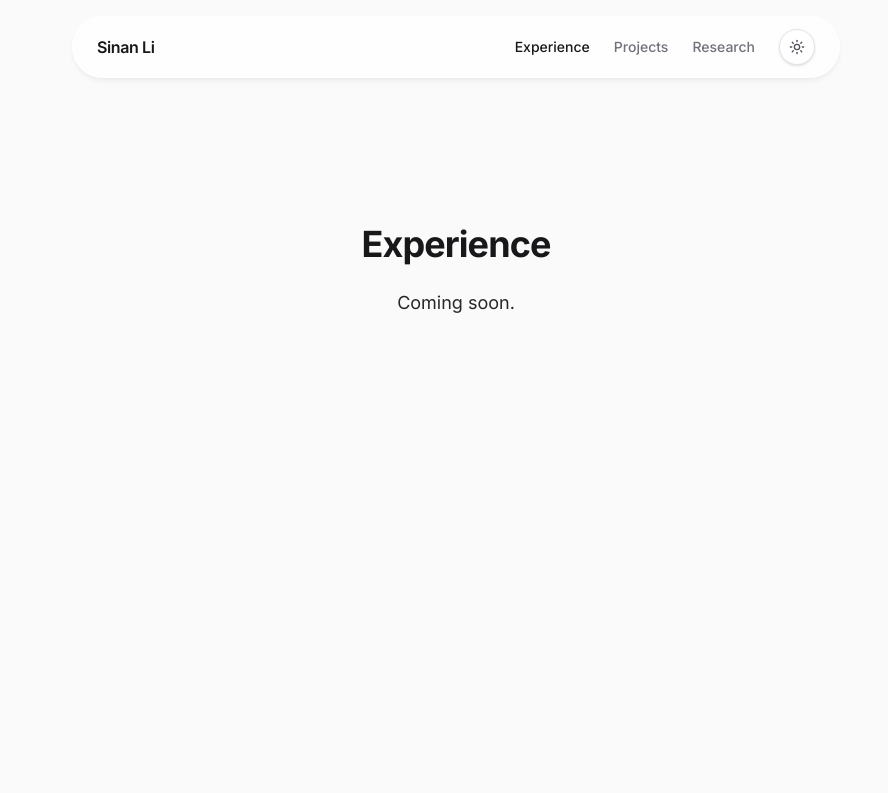
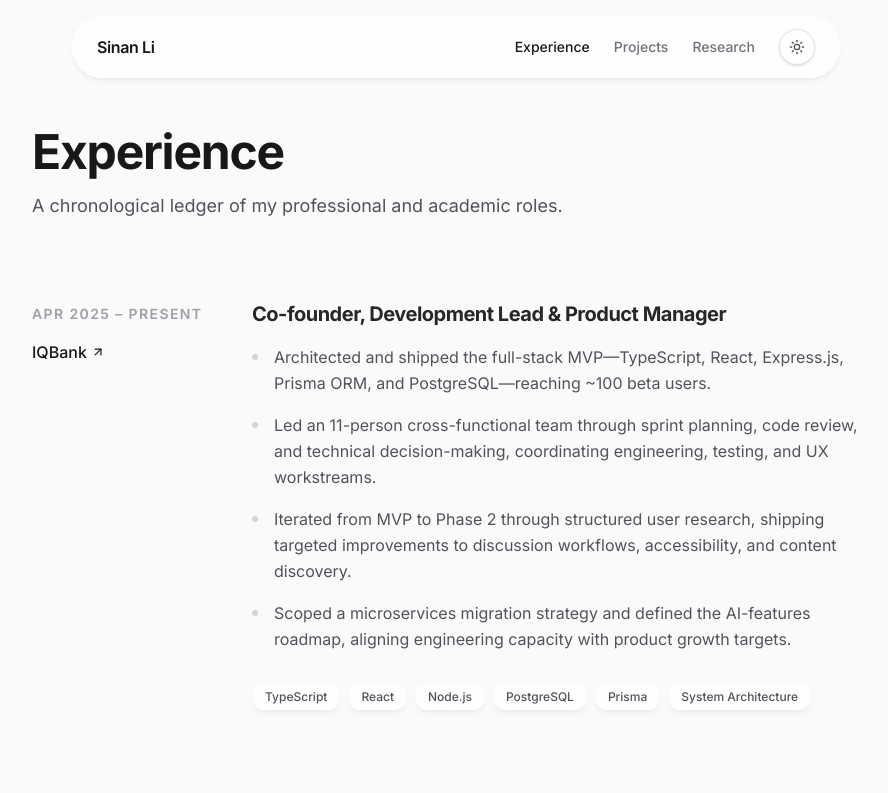
Before and after one commit to lance1416/portfolio, a React (Vite) app: page /experience in a window 1280 px wide. Shown: the top 793 px of the page, without its empty margins (184-1072 px from the left). Built offline with nearby package versions, Linux system fonts and the light colour scheme.

Commit message:
feat: bootstrap experience page

```diff
--- a/src/App.tsx
+++ b/src/App.tsx
@@ -1,5 +1,6 @@
 import { createBrowserRouter, RouterProvider } from 'react-router-dom';
 import MainLayout from '@/layouts/MainLayout.tsx';
+import Experience from '@/pages/Experience.tsx';
 import Home from '@/pages/Home.tsx';
 
 const Placeholder = ({ title }: { title: string }) => (
@@ -22,7 +23,7 @@ const router = createBrowserRouter([
       },
       {
         path: 'experience',
-        element: <Placeholder title="Experience" />,
+        element: <Experience />,
       },
       {
         path: 'projects',
--- /dev/null
+++ b/src/components/ExperienceRow.tsx
@@ -0,0 +1,83 @@
+import { motion, type Variants } from 'framer-motion';
+import { ArrowUpRight } from 'lucide-react';
+import { SkillPill } from '@/components/SkillPill';
+import type { ExperienceItem } from '@/data/experience';
+
+const rowVariants: Variants = {
+  hidden: { opacity: 0, y: 20 },
+  show: {
+    opacity: 1,
+    y: 0,
+    transition: { type: 'spring', stiffness: 300, damping: 24 },
+  },
+};
+
+export function ExperienceRow({ job }: { job: ExperienceItem }) {
+  return (
+    <motion.article
+      variants={rowVariants}
+      className="group relative grid grid-cols-1 md:grid-cols-4 gap-4 md:gap-8 transition-all duration-500 md:hover:!opacity-100 md:group-hover/list:opacity-30"
+    >
+      {/* Liquid Glass Background */}
+      <div className="absolute -inset-x-6 -inset-y-6 z-0 hidden rounded-[2rem] glass opacity-0 transition-all duration-500 group-hover:opacity-100 group-hover:scale-100 scale-95 md:block" />
+
+      {/* Left Column: Dates & Company */}
+      <div className="z-10 md:col-span-1 pt-1">
+        <p className="text-sm font-semibold tracking-widest text-zinc-400 dark:text-zinc-500 uppercase">
+          {job.period}
+        </p>
+
+        {/* Conditional rendering for the company link */}
+        {job.link ? (
+          <a
+            href={job.link}
+            target="_blank"
+            rel="noopener noreferrer"
+            className="group/link mt-2 md:mt-4 inline-flex items-center gap-1 font-medium text-zinc-900 dark:text-zinc-100 transition-colors hover:text-zinc-600 dark:hover:text-zinc-300"
+          >
+            {job.company}
+            <ArrowUpRight className="h-3.5 w-3.5 transition-transform group-hover/link:-translate-y-0.5 group-hover/link:translate-x-0.5" />
+          </a>
+        ) : (
+          <p className="mt-2 font-medium text-zinc-900 dark:text-zinc-100 md:mt-4 transition-colors group-hover:text-black dark:group-hover:text-white">
+            {job.company}
+          </p>
+        )}
+      </div>
+
+      {/* Right Column: Role, Description, Skills */}
+      <div className="z-10 md:col-span-3">
+        {/* Role Title (High contrast Zinc instead of purple) */}
+        <h3 className="text-xl font-bold tracking-tight text-zinc-800 dark:text-zinc-200 transition-colors duration-300 group-hover:text-zinc-950 dark:group-hover:text-white">
+          {job.role}
+        </h3>
+
+        {/* Bullet Points */}
+        <ul className="mt-4 space-y-4 text-zinc-600 dark:text-zinc-400">
+          {job.description.map((point, index) => (
+            // biome-ignore lint/suspicious/noArrayIndexKey: pre-defined, does not change dynamically
+            <li key={index} className="flex items-start gap-4">
+              <svg
+                className="mt-2.5 h-1.5 w-1.5 shrink-0 fill-zinc-300 dark:fill-zinc-700 transition-colors duration-300 group-hover:fill-zinc-500 dark:group-hover:fill-zinc-400"
+                viewBox="0 0 6 6"
+                aria-hidden="true"
+              >
+                <circle cx="3" cy="3" r="3"></circle>
+              </svg>
+              <span className="leading-relaxed transition-colors duration-300 group-hover:text-zinc-800 dark:group-hover:text-zinc-200">
+                {point}
+              </span>
+            </li>
+          ))}
+        </ul>
+
+        {/* Skills */}
+        <div className="mt-8 flex flex-wrap gap-2">
+          {job.skills.map((skill) => (
+            <SkillPill key={skill} skill={skill} />
+          ))}
+        </div>
+      </div>
+    </motion.article>
+  );
+}
--- /dev/null
+++ b/src/components/SkillPill.tsx
@@ -0,0 +1,14 @@
+import { motion } from 'framer-motion';
+
+export function SkillPill({ skill }: { skill: string }) {
+  return (
+    <motion.span
+      whileHover={{ scale: 1.05, y: -1 }}
+      whileTap={{ scale: 0.95 }}
+      transition={{ type: 'spring', stiffness: 400, damping: 20 }}
+      className="inline-flex cursor-default items-center rounded-full glass px-3 py-1 text-xs font-medium text-zinc-600 transition-colors hover:text-zinc-900 dark:text-zinc-400 dark:hover:text-zinc-100"
+    >
+      {skill}
+    </motion.span>
+  );
+}
--- /dev/null
+++ b/src/data/experience.ts
@@ -0,0 +1,51 @@
+export interface ExperienceItem {
+  id: string;
+  role: string;
+  company: string;
+  period: string;
+  link?: string;
+  description: string[];
+  skills: string[];
+}
+
+export const experienceData: ExperienceItem[] = [
+  {
+    id: 'iqbank',
+    role: 'Co-founder, Development Lead & Product Manager',
+    company: 'IQBank',
+    period: 'Apr 2025 – Present',
+    link: 'https://iqbank.teach.cs.toronto.edu',
+    description: [
+      'Architected and shipped the full-stack MVP—TypeScript, React, Express.js, Prisma ORM, and PostgreSQL—reaching ~100 beta users.',
+      'Led an 11-person cross-functional team through sprint planning, code review, and technical decision-making, coordinating engineering, testing, and UX workstreams.',
+      'Iterated from MVP to Phase 2 through structured user research, shipping targeted improvements to discussion workflows, accessibility, and content discovery.',
+      'Scoped a microservices migration strategy and defined the AI-features roadmap, aligning engineering capacity with product growth targets.',
+    ],
+    skills: [
+      'TypeScript',
+      'React',
+      'Node.js',
+      'PostgreSQL',
+      'Prisma',
+      'System Architecture',
+    ],
+  },
+  {
+    id: 'uoft-ta',
+    role: 'Teaching Assistant, CSC309: Web Programming',
+    company: 'University of Toronto',
+    period: 'Jan 2025 – Apr 2025',
+    description: [
+      'Designed a full-stack programming assignment requiring students to build a RESTful loyalty-program backend with production-grade API constraints.',
+      'Authored end-to-end technical specifications covering API contract design, server-side logic, and data modelling.',
+      'Ran weekly office hours guiding students through REST API design, backend architecture, and debugging.',
+      'Conceived the assignment brief later adopted as the foundation of PointPulse, the CSSU Loyalty Program.',
+    ],
+    skills: [
+      'REST APIs',
+      'Backend Architecture',
+      'Technical Writing',
+      'Mentorship',
+    ],
+  },
+];
--- /dev/null
+++ b/src/pages/Experience.tsx
@@ -0,0 +1,38 @@
+import { motion, type Variants } from 'framer-motion';
+import { ExperienceRow } from '@/components/ExperienceRow';
+import { experienceData } from '@/data/experience';
+
+const containerVariants: Variants = {
+  hidden: { opacity: 0 },
+  show: {
+    opacity: 1,
+    transition: { staggerChildren: 0.15 },
+  },
+};
+
+export default function Experience() {
+  return (
+    <motion.main
+      variants={containerVariants}
+      initial="hidden"
+      animate="show"
+      className="mx-auto max-w-4xl px-6"
+    >
+      <header className="mb-20 text-center sm:text-left">
+        <h1 className="text-4xl font-bold tracking-tight text-zinc-900 dark:text-zinc-50 sm:text-5xl">
+          Experience
+        </h1>
+        <p className="mt-4 text-lg text-zinc-600 dark:text-zinc-400">
+          A chronological ledger of my professional and academic roles.
+        </p>
+      </header>
+
+      {/* The group/list triggers the spotlight dimming effect on the children */}
+      <div className="group/list space-y-12 sm:space-y-20">
+        {experienceData.map((job) => (
+          <ExperienceRow key={job.id} job={job} />
+        ))}
+      </div>
+    </motion.main>
+  );
+}
```
